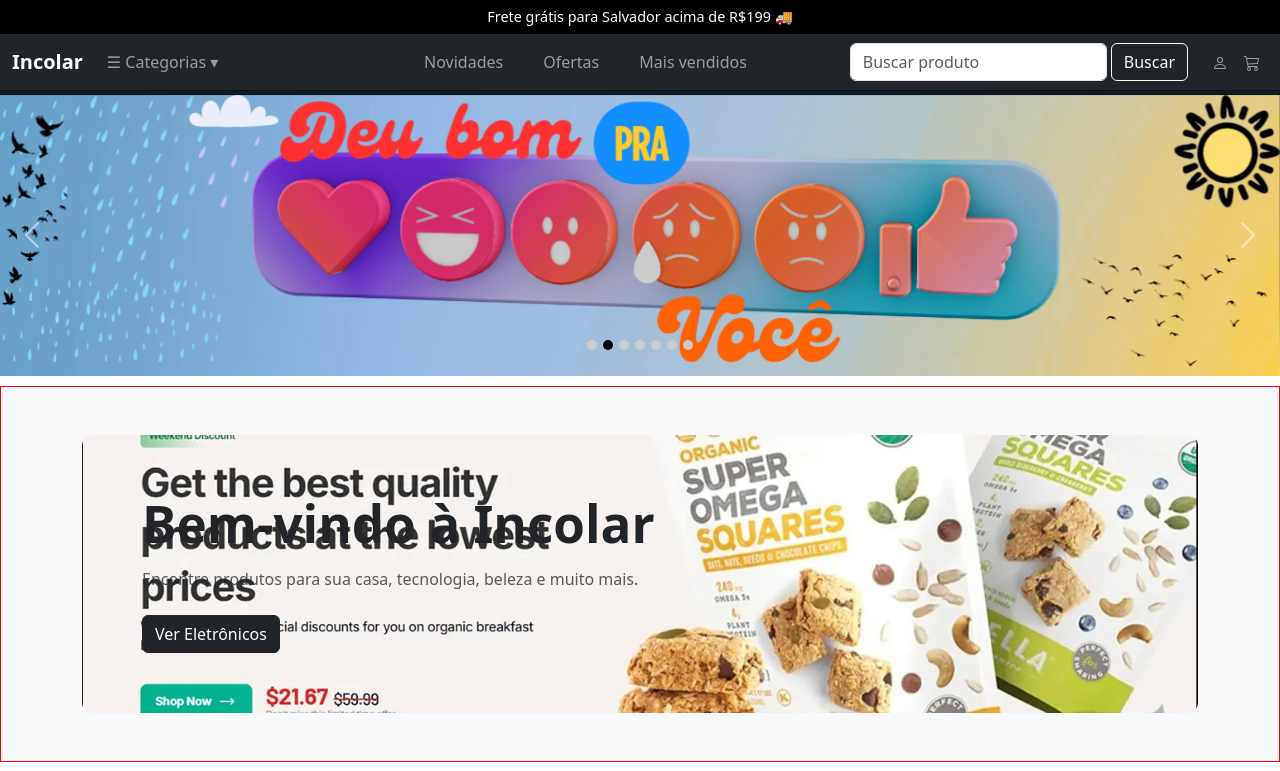
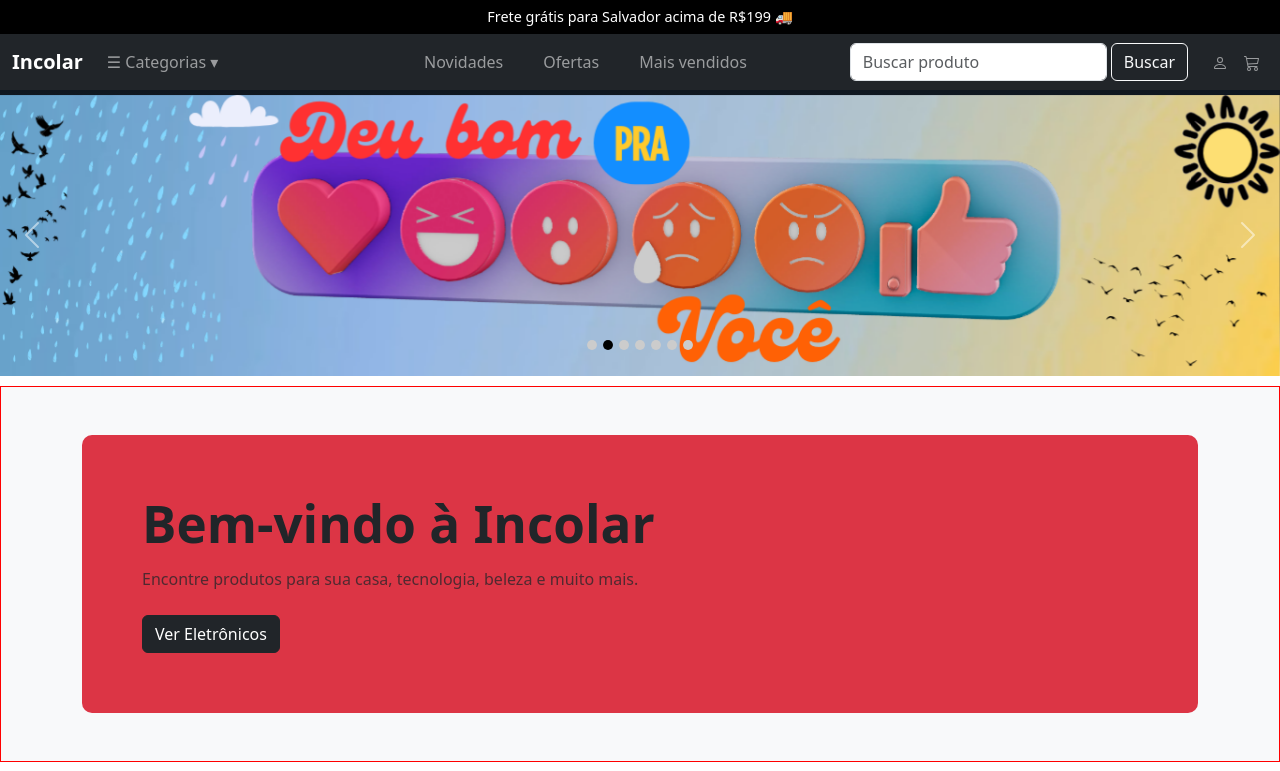
Before and after one commit to dcs30000/landingPage-reactjsBootstrap, a React (Vite) app: page / in a window 1280 px wide. Shown: the top 771 px of the page. Built offline with nearby package versions, Linux system fonts and the light colour scheme.

Commit message:
retirei a imagem da secao .banner-content

```diff
--- a/src/pages/Home/Home.css
+++ b/src/pages/Home/Home.css
@@ -171,7 +171,8 @@
 }
 
 .banner-content{
-  background-image: url('/banner20.png');
+  /*background-image: url('/banner11.png');*/
+  background: #dc3545;
   background-size: cover;
   background-position: center;
   background-repeat: no-repeat;
```
